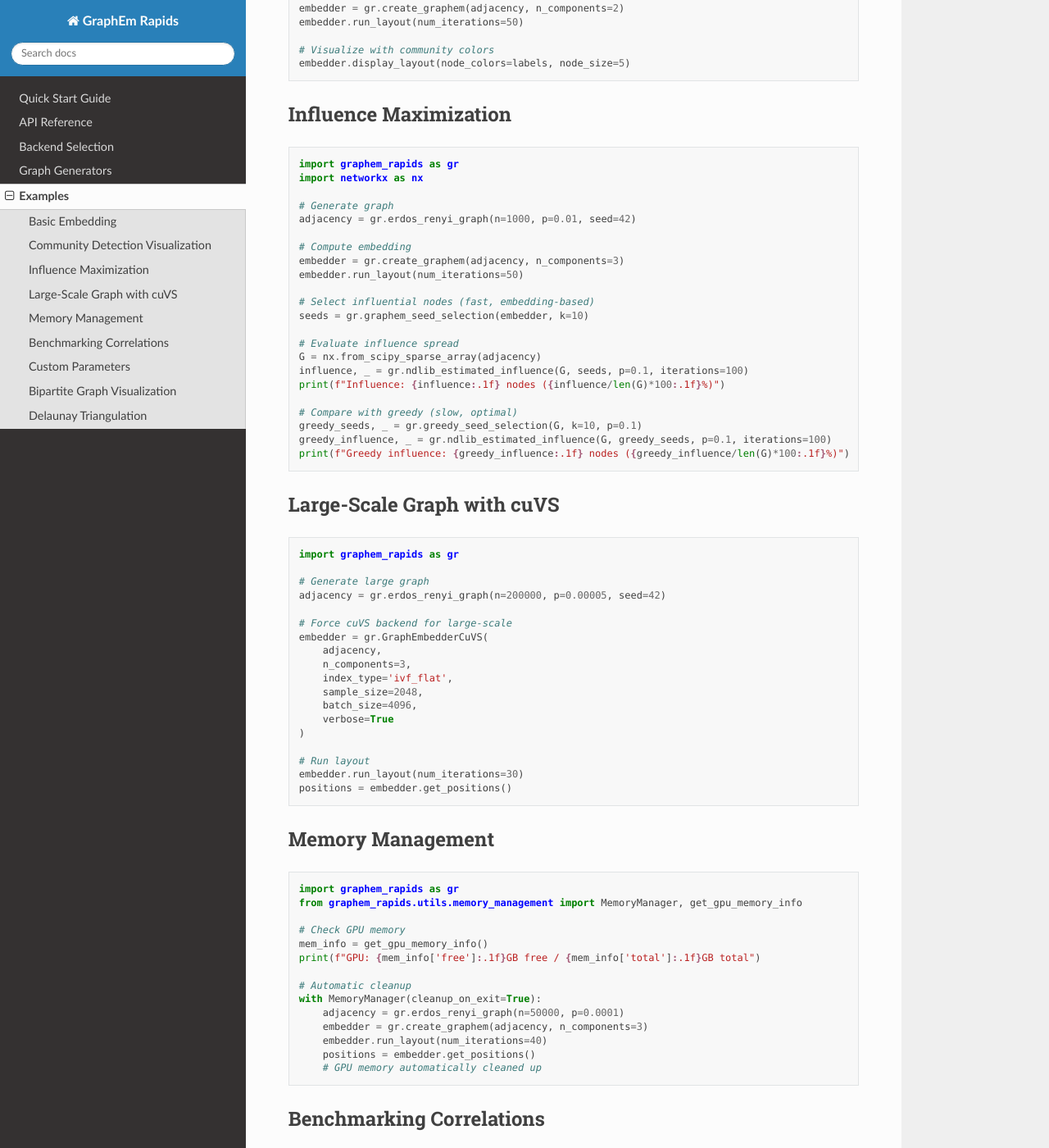
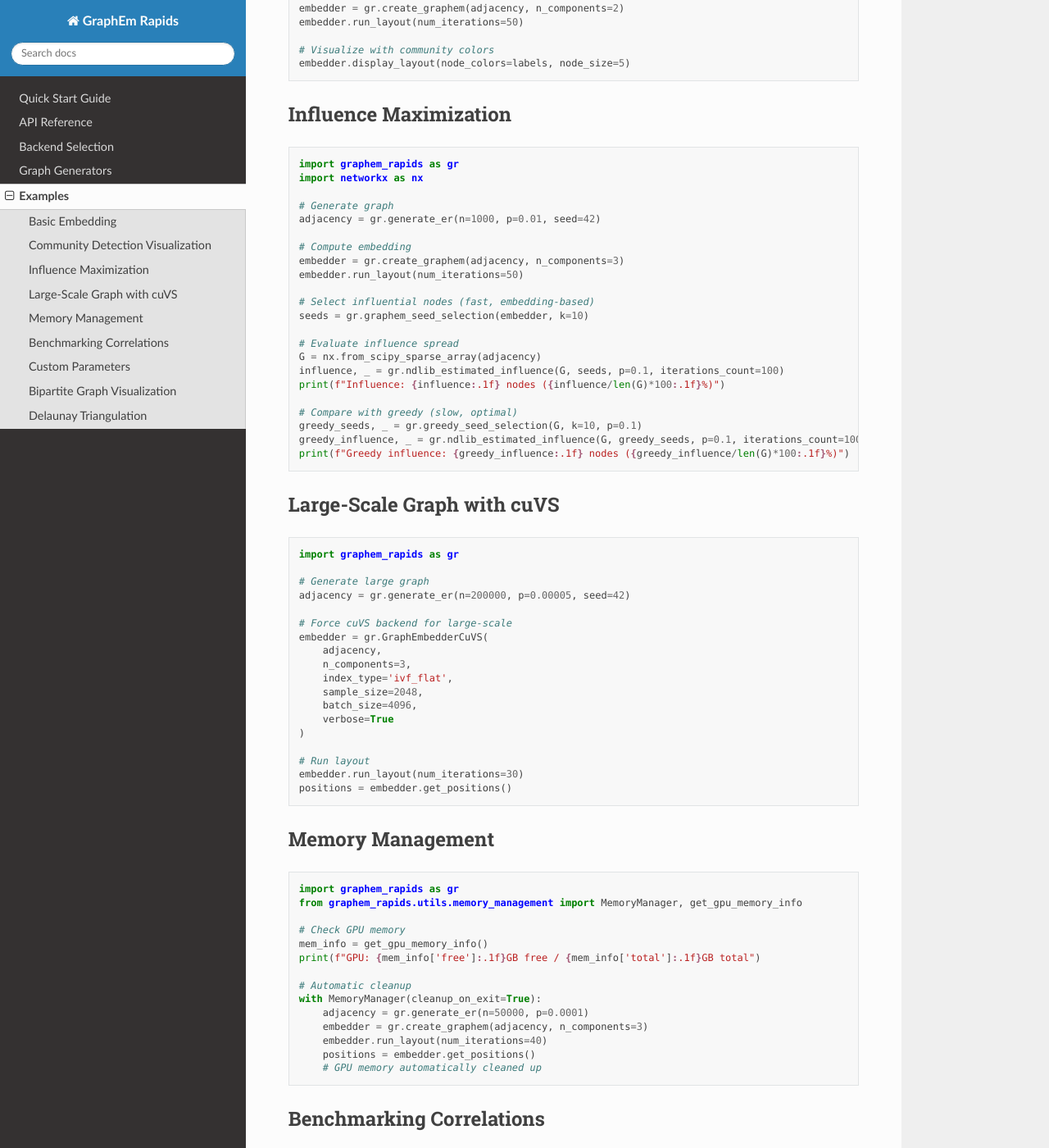
Before and after one commit to sashakolpakov/graphem-rapids, a Sphinx documentation site: the page built from docs/examples.rst, in a window 1280 px wide and 1400 px high, scrolled down 719 px. Shown: the whole window at 82% size. Built offline with Sphinx 7.4.7 and the Read the Docs theme 3.1.0, drawn with Linux system fonts in a browser that asks for light colours; some of the changed text lies outside the part shown.

Commit message:
consistent naming for graph generators generate_[name|abbreviated name]

```diff
--- a/docs/api.rst
+++ b/docs/api.rst
@@ -33,7 +33,7 @@ Graph Generators
 Random Graphs
 ~~~~~~~~~~~~~
 
-.. autofunction:: graphem_rapids.erdos_renyi_graph
+.. autofunction:: graphem_rapids.generate_er
 
 .. autofunction:: graphem_rapids.generate_random_regular
 
--- a/docs/examples.rst
+++ b/docs/examples.rst
@@ -9,7 +9,7 @@ Basic Embedding
     import graphem_rapids as gr
 
     # Generate and embed
-    adjacency = gr.erdos_renyi_graph(n=1000, p=0.01, seed=42)
+    adjacency = gr.generate_er(n=1000, p=0.01, seed=42)
     embedder = gr.create_graphem(adjacency, n_components=3)
     embedder.run_layout(num_iterations=50)
 
@@ -50,7 +50,7 @@ Influence Maximization
     import networkx as nx
 
     # Generate graph
-    adjacency = gr.erdos_renyi_graph(n=1000, p=0.01, seed=42)
+    adjacency = gr.generate_er(n=1000, p=0.01, seed=42)
 
     # Compute embedding
     embedder = gr.create_graphem(adjacency, n_components=3)
@@ -61,12 +61,12 @@ Influence Maximization
 
     # Evaluate influence spread
     G = nx.from_scipy_sparse_array(adjacency)
-    influence, _ = gr.ndlib_estimated_influence(G, seeds, p=0.1, iterations=100)
+    influence, _ = gr.ndlib_estimated_influence(G, seeds, p=0.1, iterations_count=100)
     print(f"Influence: {influence:.1f} nodes ({influence/len(G)*100:.1f}%)")
 
     # Compare with greedy (slow, optimal)
     greedy_seeds, _ = gr.greedy_seed_selection(G, k=10, p=0.1)
-    greedy_influence, _ = gr.ndlib_estimated_influence(G, greedy_seeds, p=0.1, iterations=100)
+    greedy_influence, _ = gr.ndlib_estimated_influence(G, greedy_seeds, p=0.1, iterations_count=100)
     print(f"Greedy influence: {greedy_influence:.1f} nodes ({greedy_influence/len(G)*100:.1f}%)")
 
 Large-Scale Graph with cuVS
@@ -77,7 +77,7 @@ Large-Scale Graph with cuVS
     import graphem_rapids as gr
 
     # Generate large graph
-    adjacency = gr.erdos_renyi_graph(n=200000, p=0.00005, seed=42)
+    adjacency = gr.generate_er(n=200000, p=0.00005, seed=42)
 
     # Force cuVS backend for large-scale
     embedder = gr.GraphEmbedderCuVS(
@@ -107,7 +107,7 @@ Memory Management
 
     # Automatic cleanup
     with MemoryManager(cleanup_on_exit=True):
-        adjacency = gr.erdos_renyi_graph(n=50000, p=0.0001)
+        adjacency = gr.generate_er(n=50000, p=0.0001)
         embedder = gr.create_graphem(adjacency, n_components=3)
         embedder.run_layout(num_iterations=40)
         positions = embedder.get_positions()
--- a/docs/generators.rst
+++ b/docs/generators.rst
@@ -11,7 +11,7 @@ Erdős-Rényi
 
 ::
 
-    adjacency = gr.erdos_renyi_graph(n=1000, p=0.01, seed=42)
+    adjacency = gr.generate_er(n=1000, p=0.01, seed=42)
 
 Random edges with probability *p*.
 
--- a/docs/index.rst
+++ b/docs/index.rst
@@ -34,7 +34,7 @@ Basic Usage::
     import graphem_rapids as gr
 
     # Generate graph
-    adjacency = gr.erdos_renyi_graph(n=1000, p=0.01)
+    adjacency = gr.generate_er(n=1000, p=0.01)
 
     # Create embedder (automatic backend selection)
     embedder = gr.create_graphem(adjacency, n_components=3)
--- a/docs/quickstart.rst
+++ b/docs/quickstart.rst
@@ -31,7 +31,7 @@ Generate and Embed a Graph
     import graphem_rapids as gr
 
     # Generate graph (returns sparse adjacency matrix)
-    adjacency = gr.erdos_renyi_graph(n=1000, p=0.01, seed=42)
+    adjacency = gr.generate_er(n=1000, p=0.01, seed=42)
 
     # Create embedder with automatic backend selection
     embedder = gr.create_graphem(adjacency, n_components=3)
--- a/graphem_rapids/__init__.py
+++ b/graphem_rapids/__init__.py
@@ -15,7 +15,7 @@ from .backends.embedder_pytorch import GraphEmbedderPyTorch
 from .utils.backend_selection import get_optimal_backend, BackendConfig
 from .benchmark import run_benchmark, benchmark_correlations, run_influence_benchmark
 from .generators import (
-    erdos_renyi_graph,
+    generate_er,
     generate_sbm,
     generate_ba,
     generate_ws,
@@ -108,7 +108,7 @@ def create_graphem(
     --------
     >>> import graphem_rapids as gr
     >>> # Generate sparse adjacency matrix
-    >>> adjacency = gr.erdos_renyi_graph(n=500, p=0.01)
+    >>> adjacency = gr.generate_er(n=500, p=0.01)
     >>> embedder = gr.create_graphem(adjacency, n_components=3)
     >>> embedder.run_layout(num_iterations=50)
     >>> embedder.display_layout()
@@ -180,7 +180,7 @@ __all__ = [
     'GraphEmbedderPyTorch',
 
     # Graph generators
-    'erdos_renyi_graph',
+    'generate_er',
     'generate_sbm',
     'generate_ba',
     'generate_ws',
```
Also changed, not shown: README.md (+6 -3 lines), 11 other files.
